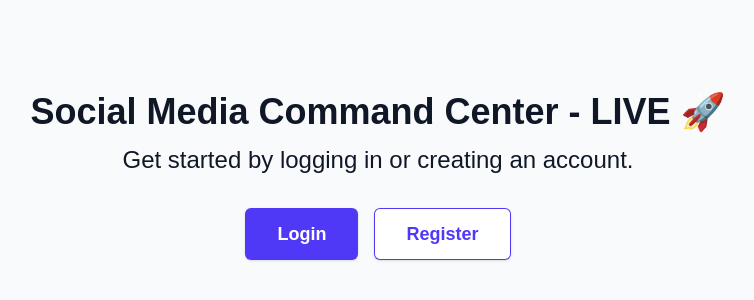
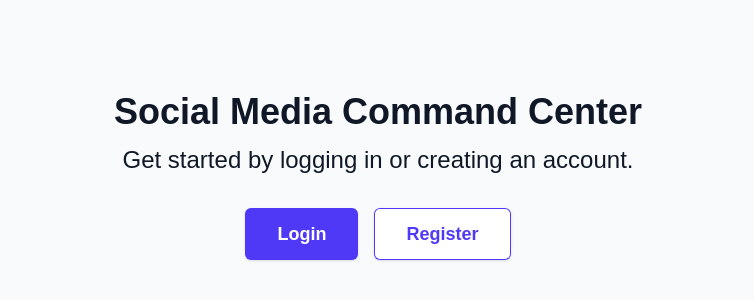
Before and after one commit to santrarony9/social-media-command-center, a Next.js app in the folder frontend/: page / in a window 1280 px wide. Shown: the part 224-524 px from the top of the page, without its empty margins (262-1016 px from the left). Built offline with nearby package versions, Linux system fonts and the light colour scheme.

Commit message:
Cleanup: Remove debug title for final deployment

```diff
--- a/frontend/src/app/page.tsx
+++ b/frontend/src/app/page.tsx
@@ -4,7 +4,7 @@
   return (
     <div className="flex min-h-screen flex-col items-center justify-center bg-gray-50 dark:bg-black text-gray-900 dark:text-white">
       <main className="flex flex-col items-center justify-center w-full flex-1 px-20 text-center">
-        <h1 className="text-4xl font-bold">Social Media Command Center - LIVE 🚀</h1>
+        <h1 className="text-4xl font-bold">Social Media Command Center</h1>
 
         <p className="mt-3 text-2xl">
           Get started by logging in or creating an account.
```
